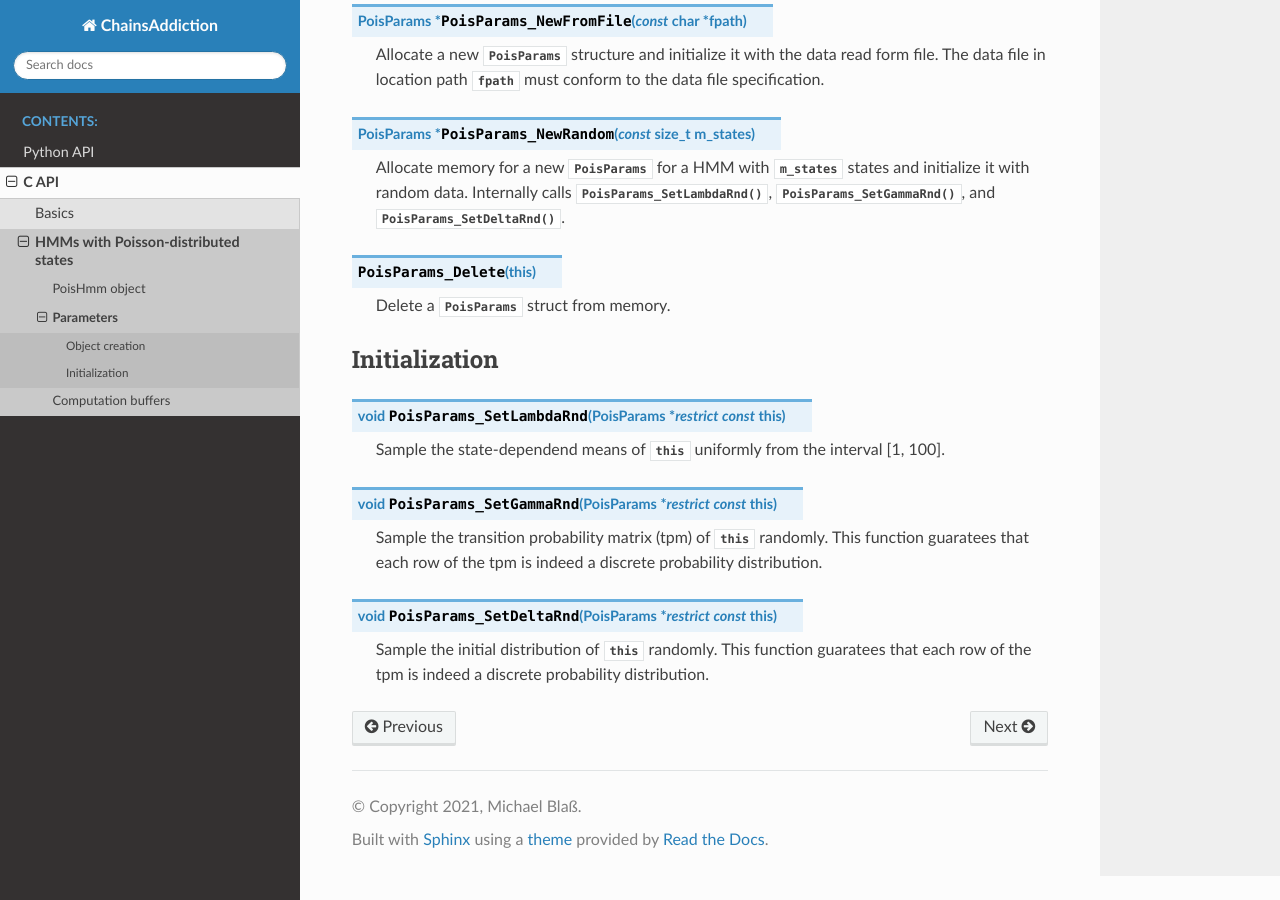
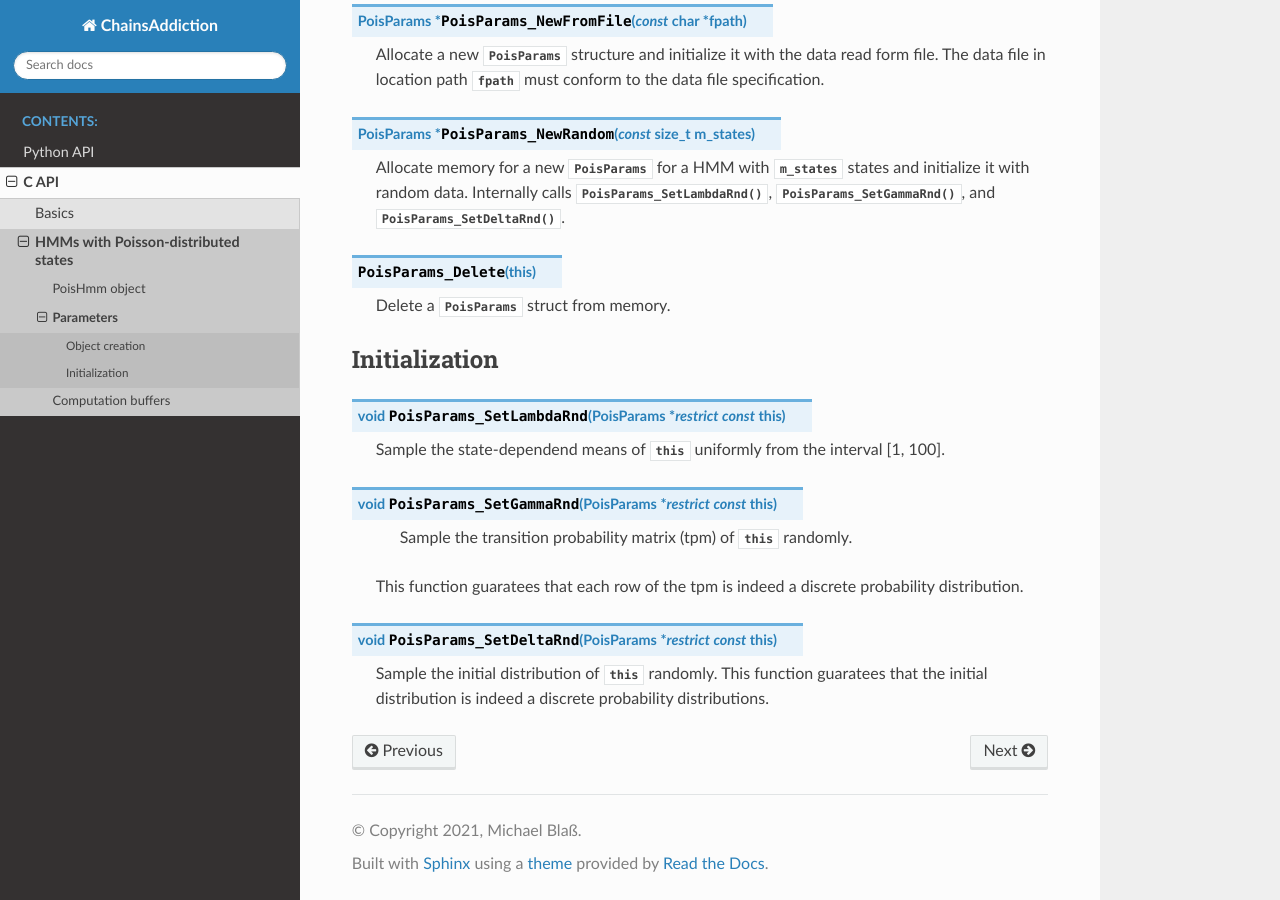
Before and after one commit to Teagum/chainsaddiction, a Sphinx documentation site: the page built from docs/source/c-api/pois-params.rst, in a window 1280 px wide and 900 px high, scrolled down 818 px. Built offline with Sphinx 7.4.7 and the Read the Docs theme 2.0.0, drawn with Linux system fonts in a browser that asks for light colours.

Commit message:
Fix description of initial distribution

```diff
--- a/docs/source/c-api/pois-params.rst
+++ b/docs/source/c-api/pois-params.rst
@@ -77,13 +77,13 @@ Initialization
 
 .. function:: void PoisParams_SetGammaRnd (PoisParams *const restrict this)
 
-    Sample the transition probability matrix (tpm) of :var:`this` randomly.
+		Sample the transition probability matrix (tpm) of :var:`this` randomly.
     This function guaratees that each row of the tpm is indeed a discrete
     probability distribution.
 
 
 .. function:: void PoisParams_SetDeltaRnd (PoisParams *const restrict this)
 
-    Sample the initial distribution of :var:`this` randomly. This function
-    guaratees that each row of the tpm is indeed a discrete probability
-    distribution.
+		Sample the initial distribution of :var:`this` randomly. This function
+		guaratees that the initial distribution is indeed a discrete probability
+		distributions.
```
